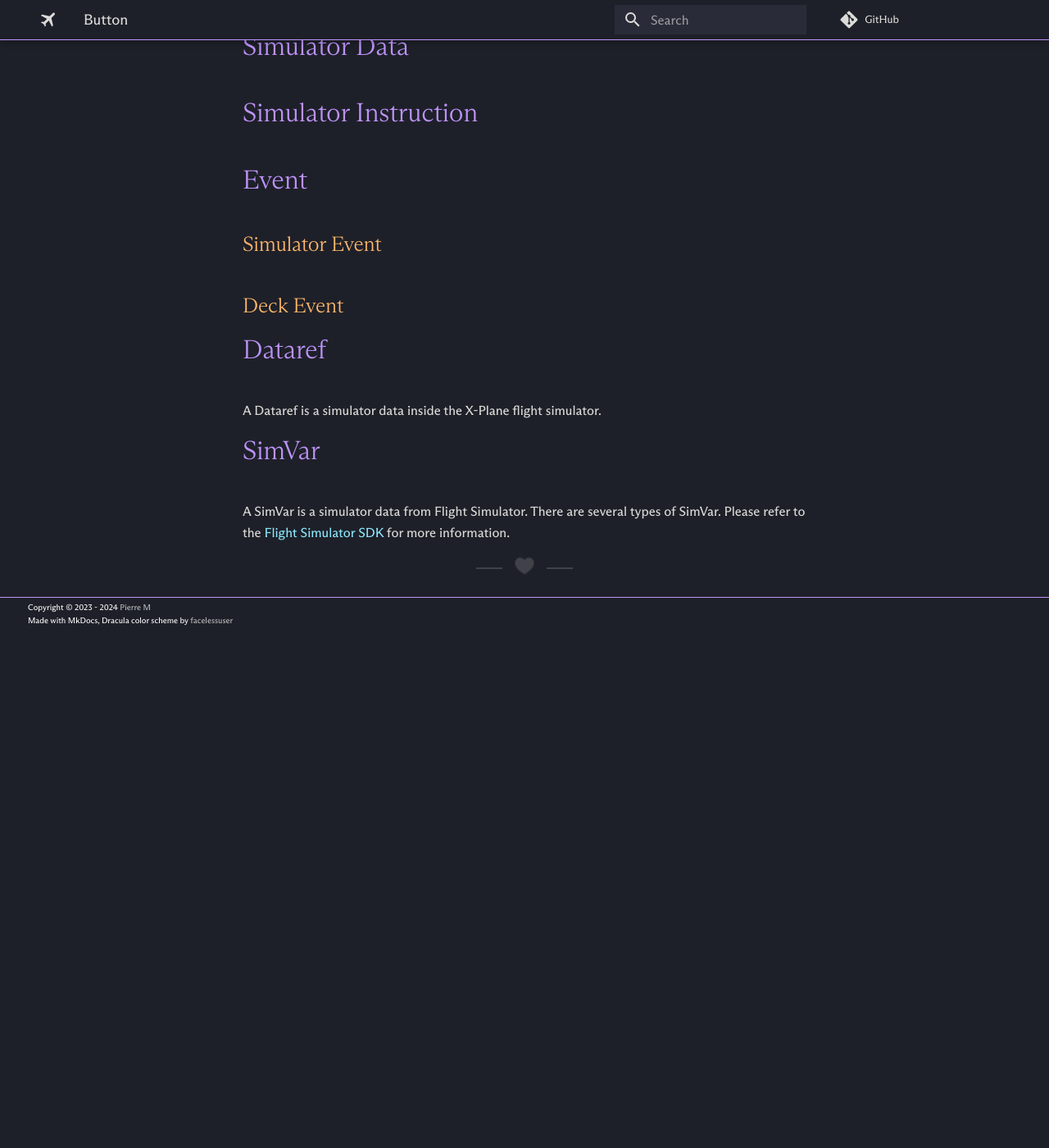
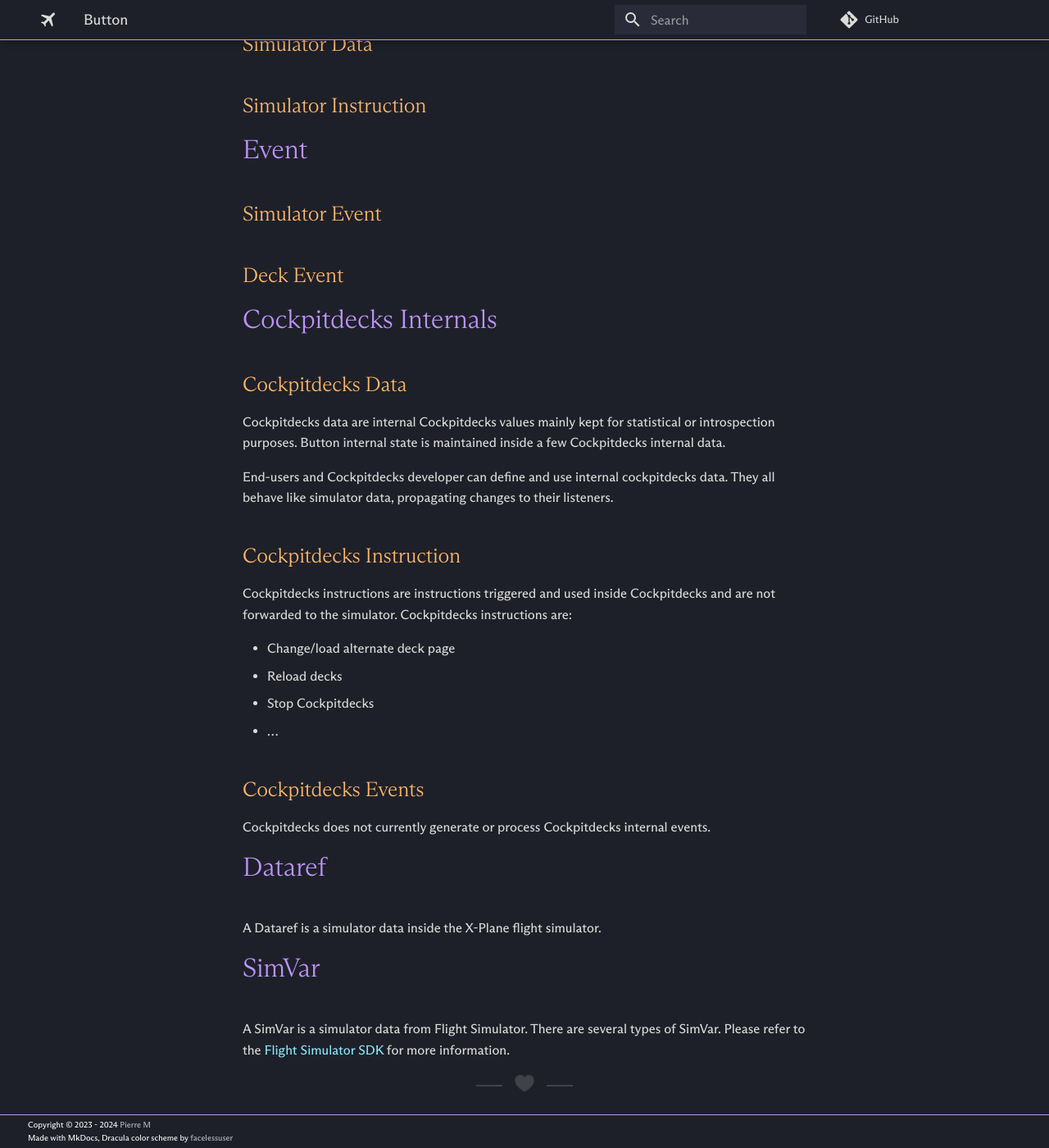
Before and after one commit to devleaks/cockpitdecks-docs, an MkDocs documentation site: the page built from docs/Extending/Reference/Glossary, Lexicon.md, in a window 1280 px wide and 1400 px high, scrolled down 993 px. Shown: the whole window at 82% size. Built offline with MkDocs 1.6.1 and Material for MkDocs 9.7.7, drawn with Linux system fonts in a browser that asks for light colours; a script that is not in the unit is left out; comment, search, counter and statistics services are not loaded; before the commit the page ends 1762 px from its top, so only the background shows below that.

Commit message:
wip on new concepts

```diff
--- a/docs/Extending/Reference/Lexicon.md
+++ b/docs/Extending/Reference/Glossary, Lexicon.md
@@ -22,14 +22,36 @@ Cockpitdecks is the name of the application used to control decks connected to a
 
 # Simulator
 
-# Simulator Data
-# Simulator Instruction
+## Simulator Data
+
+## Simulator Instruction
 
 # Event
 
 ## Simulator Event
 
 ## Deck Event
+
+# Cockpitdecks Internals
+
+## Cockpitdecks Data
+
+Cockpitdecks data are internal Cockpitdecks values mainly kept for statistical or introspection purposes. Button internal state is maintained inside a few Cockpitdecks internal data.
+
+End-users and Cockpitdecks developer can define and use internal cockpitdecks data. They all behave like simulator data, propagating changes to their listeners.
+
+## Cockpitdecks Instruction
+
+Cockpitdecks instructions are instructions triggered and used inside Cockpitdecks and are not forwarded to the simulator. Cockpitdecks instructions are:
+
+- Change/load alternate deck page
+- Reload decks
+- Stop Cockpitdecks
+- ...
+
+## Cockpitdecks Events
+
+Cockpitdecks does not currently generate or process Cockpitdecks internal events.
 
 # Dataref
 
```
Also changed, not shown: docs/Button/Button Activation.md (+8 -0 lines), docs/Extending/Internals/Instruction.md (added, +4 -0 lines), docs/Extending/Internals/Observables.md (+1 -1 lines), docs/Extending/Internals/Replay.md (+13 -1 lines).
